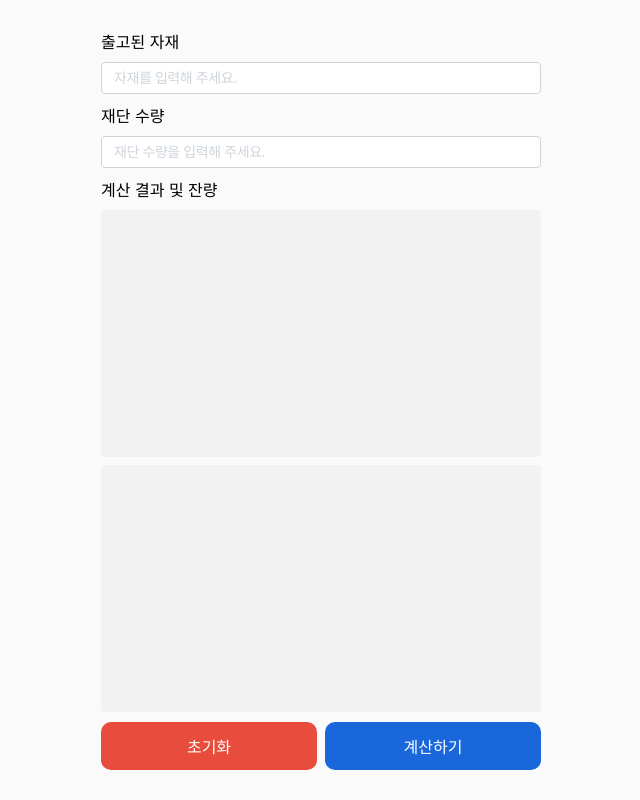
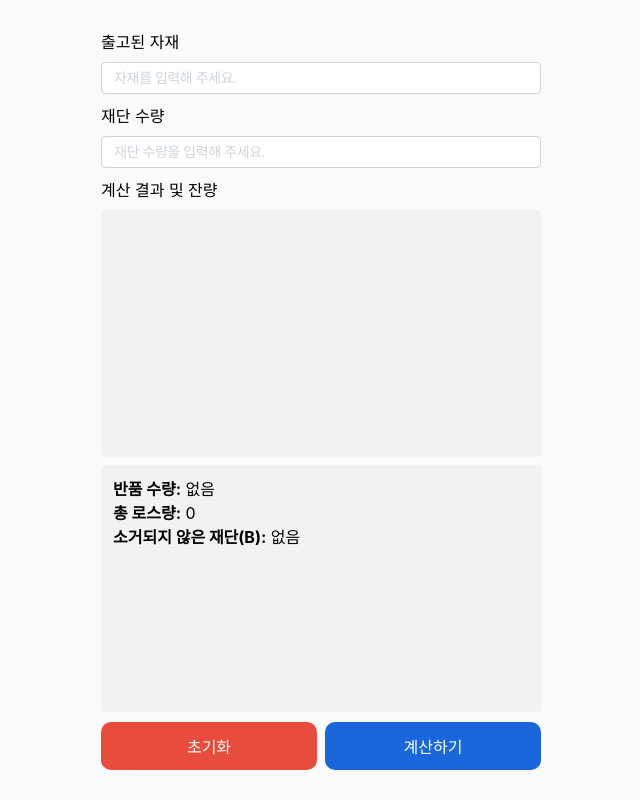
Before and after one commit to j-yesung/volume-calculator, a React (Vite) app: page /calculator in a window 1280 px wide. Both pictures are taken after a click on the button "계산하기". Shown: the whole page, without its empty margins (319-959 px from the left). Built offline with nearby package versions, Linux system fonts and the light colour scheme; a web font is replaced by a local one.

Commit message:
feat: 기능 테스트를 위한 계산 결과 로그 UI 추가

```diff
--- a/src/features/user/components/calculator/actionButtons/index.tsx
+++ b/src/features/user/components/calculator/actionButtons/index.tsx
@@ -1,38 +1,17 @@
 import { Button } from "~/components/ui";
-import { useCalculator } from "~/features/user/hooks/useCalculator";
 
 type Props = {
-	items: {
-		materials: string[];
-		cutQty: string[];
-	};
+	onCalculate: () => void;
 	onReset: () => void;
 };
 
-const ActionButtons = ({ items, onReset }: Props) => {
-	const { calculate } = useCalculator();
-
-	const handleCalculate = () => {
-		const result = calculate(items);
-
-		console.log("======== 계산 결과 ========");
-		result.results.forEach((res, idx) => {
-			console.log(
-				`#${idx + 1} A (${res.usedMaterial}) → B (${res.matchedCut.join(" + ")}) (loss: ${res.loss})`,
-			);
-		});
-
-		console.log("총 로스량:", result.totalLoss);
-		console.log("남은 재료:", result.remainingMaterials);
-		console.log("소거되지 않은 B:", result.unusedCut);
-	};
-
+const ActionButtons = ({ onCalculate, onReset }: Props) => {
 	return (
 		<>
 			<Button onClick={onReset} size="medium" color="danger">
 				초기화
 			</Button>
-			<Button onClick={handleCalculate} size="medium">
+			<Button onClick={onCalculate} size="medium">
 				계산하기
 			</Button>
 		</>
--- a/src/features/user/hooks/useCalculator.ts
+++ b/src/features/user/hooks/useCalculator.ts
@@ -1,20 +1,4 @@
-type InputFieldItems = {
-	materials: string[]; // 출고된 자재 A
-	cutQty: string[]; // 재단 수량 B
-};
-
-type MatchingResult = {
-	usedMaterial: number;
-	matchedCut: number[];
-	loss: number;
-};
-
-type CalculationOutput = {
-	results: MatchingResult[]; // A와 B의 매칭 결과
-	totalLoss: number; // 총 로스량
-	remainingMaterials: number[]; // 컷팅 불가 잔량 A
-	unusedCut: number[]; // 사용되지 않은 B
-};
+import { InputFieldItems, CalculationOutput, MatchingResult } from "../types/items";
 
 export const useCalculator = () => {
 	const toNumbers = (arr: string[]): number[] => arr.map(parseFloat).filter((n) => !isNaN(n));
@@ -40,7 +24,7 @@ export const useCalculator = () => {
 		const sumCutQtys = cutQtys.reduce((acc, val) => acc + val, 0);
 
 		if (sumMaterials < sumCutQtys) {
-			alert("A의 총합이 B의 총합보다 작습니다. 입력값을 확인하세요.");
+			alert("출고된 자재가 재단 수량보다 적습니다.");
 			return {
 				results: [],
 				totalLoss: 0,
--- a/src/features/user/pages/calculator/index.tsx
+++ b/src/features/user/pages/calculator/index.tsx
@@ -1,11 +1,17 @@
+import { useState } from "react";
+
 import ActionButtons from "../../components/calculator/actionButtons";
 import InputSection from "../../components/calculator/inputSection";
+import { useCalculator } from "../../hooks/useCalculator";
 import { useInteriorItem } from "../../hooks/useInteriorItem";
-import { CalculatorInputList } from "../../types/items";
+import { CalculationOutput, CalculatorInputList } from "../../types/items";
 import * as S from "./style";
 
 const Calculator = () => {
+	const [output, setOutput] = useState<CalculationOutput>();
+
 	const { inputs, updateValue, addItem, removeItem, resetCalculator } = useInteriorItem();
+	const { calculate } = useCalculator();
 
 	const inputList: CalculatorInputList[] = [
 		{
@@ -19,6 +25,14 @@ const Calculator = () => {
 			shouldFlex: false,
 		},
 	];
+
+	const handleCalculate = () => {
+		const results = calculate({
+			materials: inputs.materials.items,
+			cutQty: inputs.cutQty.items,
+		});
+		setOutput(results);
+	};
 
 	return (
 		<S.CalculatorContainer>
@@ -37,17 +51,41 @@ const Calculator = () => {
 			))}
 			<S.DisplayWrapper $shouldFlex>
 				<span>계산 결과 및 잔량</span>
-				<S.Content></S.Content>
-				<S.Content></S.Content>
+				<S.Content>
+					{output && output.results.length > 0 && (
+						<div>
+							<strong>계산 결과:</strong>
+							<ul>
+								{output.results.map((res, idx) => (
+									<li key={idx}>
+										{idx + 1}) A({res.usedMaterial}) → B(
+										{res.matchedCut.join(" + ")}) (로스량: {res.loss})
+									</li>
+								))}
+							</ul>
+						</div>
+					)}
+				</S.Content>
+				<S.Content>
+					{output && (
+						<>
+							<div>
+								<strong>반품 수량:</strong>{" "}
+								{output.remainingMaterials.join(", ") || "없음"}
+							</div>
+							<div>
+								<strong>총 로스량:</strong> {output.totalLoss}
+							</div>
+							<div>
+								<strong>소거되지 않은 재단(B):</strong>{" "}
+								{output.unusedCut.join(", ") || "없음"}
+							</div>
+						</>
+					)}
+				</S.Content>
 			</S.DisplayWrapper>
 			<S.ButtonWrapper>
-				<ActionButtons
-					items={{
-						materials: inputs.materials.items,
-						cutQty: inputs.cutQty.items,
-					}}
-					onReset={resetCalculator}
-				/>
+				<ActionButtons onCalculate={handleCalculate} onReset={resetCalculator} />
 			</S.ButtonWrapper>
 		</S.CalculatorContainer>
 	);
```
Also changed, not shown: src/features/user/types/items.ts (+18 -0 lines).
